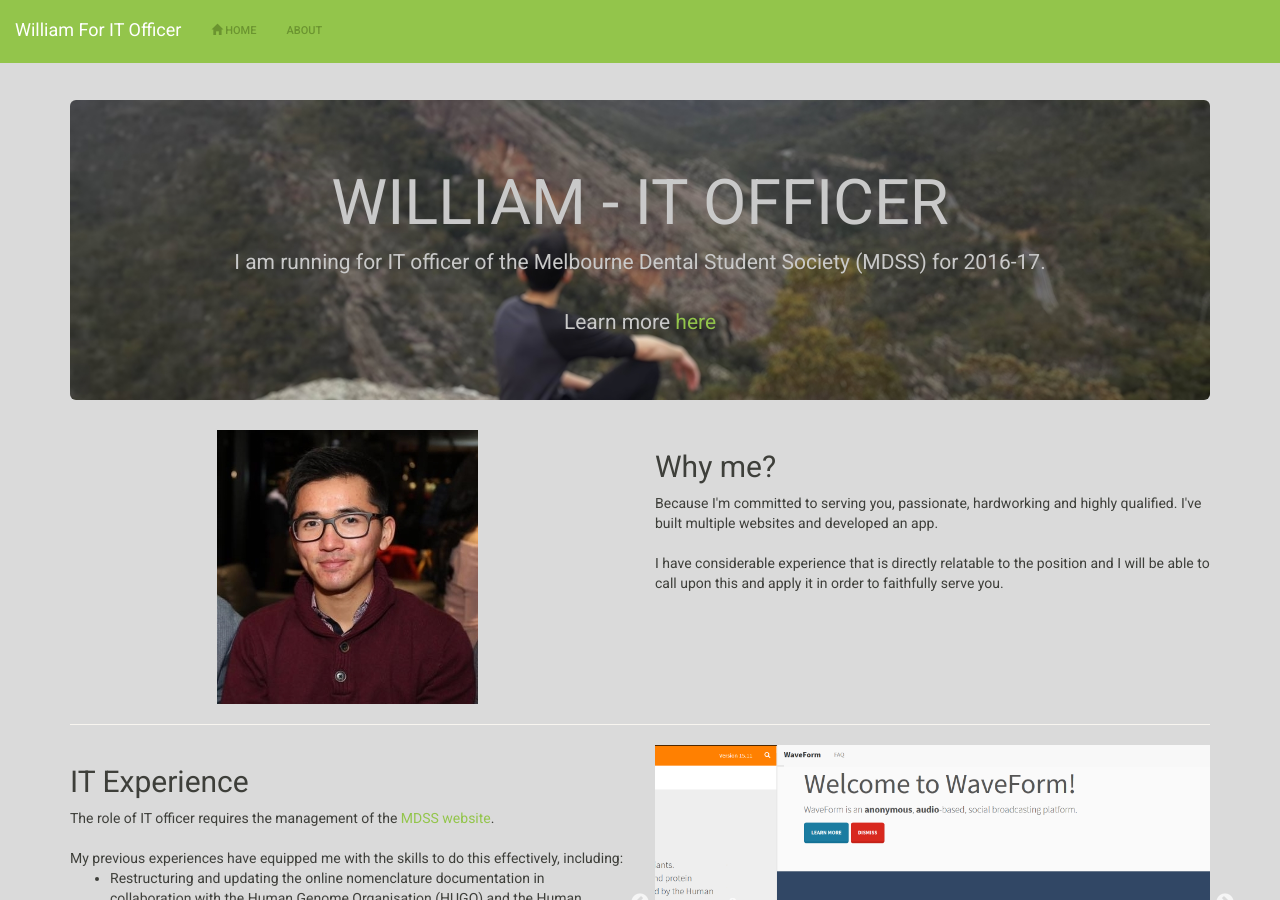
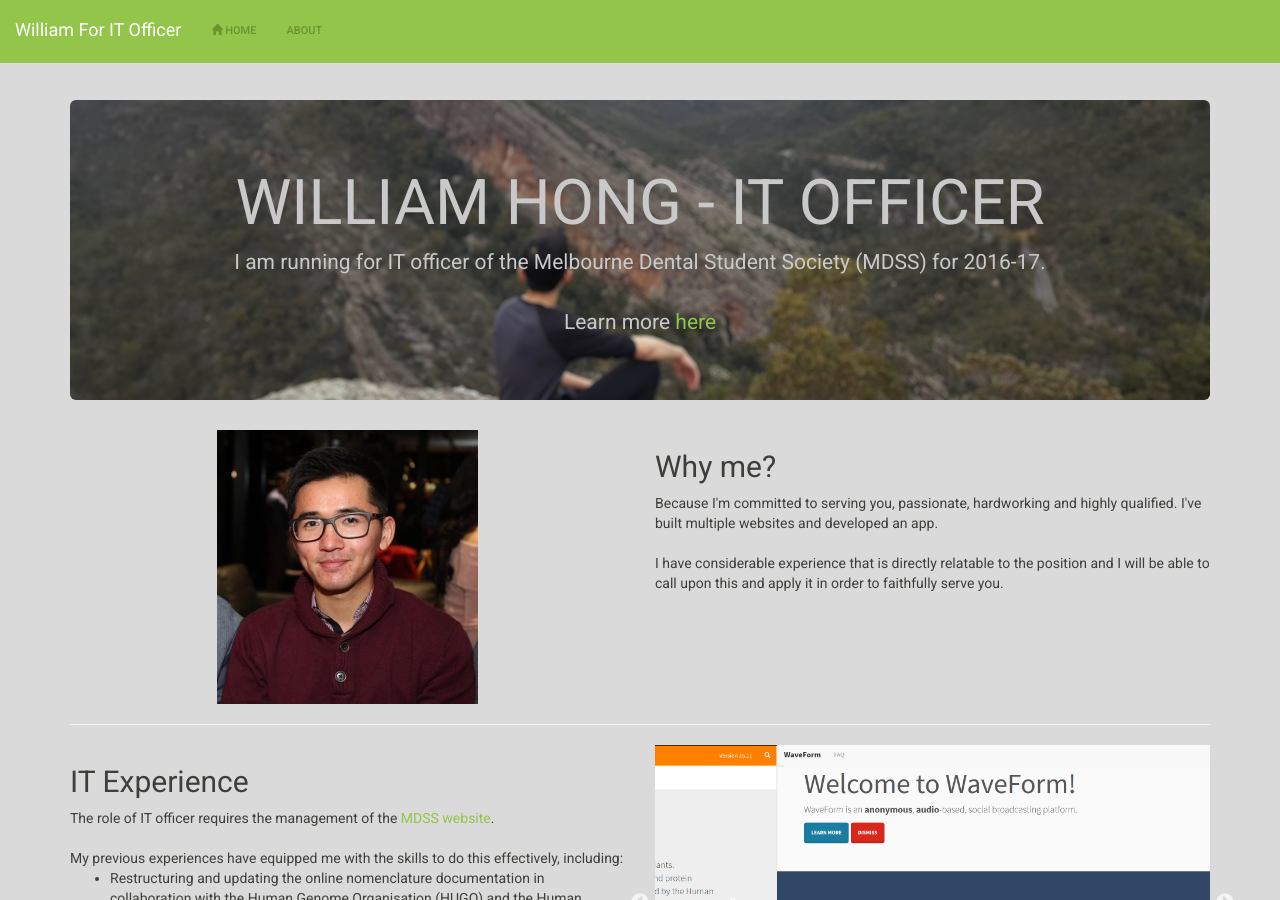
Before and after one commit to williamOP/WilliamForITOfficer, a Jekyll site: the page built from index.html, in a window 1280 px wide and 900 px high. Built offline with Jekyll 4.4.1, drawn with Linux system fonts in a browser that asks for light colours; nearby versions of some CDN libraries; library files that are not in the unit come from our copies.

Commit message:
updated name

```diff
--- a/index.html
+++ b/index.html
@@ -4,7 +4,7 @@ main: true
 ---
 
 <div class="jumbotron text-center" style='background-image: url("{{site.baseurl}}/assets/cover.jpg")';>
-    <h1>WILLIAM - IT OFFICER</h1>
+    <h1>WILLIAM HONG - IT OFFICER</h1>
     <p>
         I am running for IT officer of the Melbourne Dental Student Society (MDSS) for 2016-17.
         <br><br>
```
